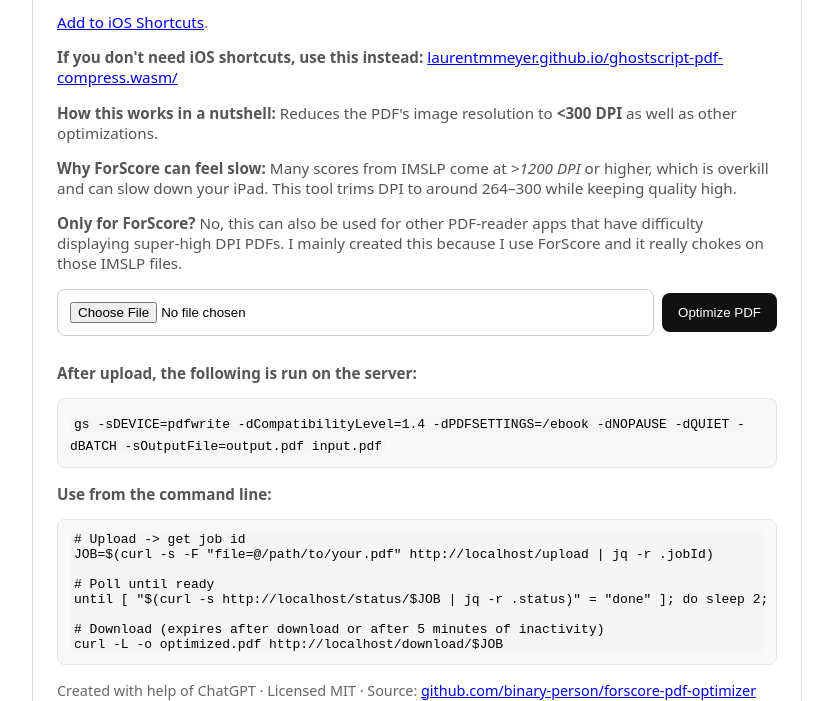
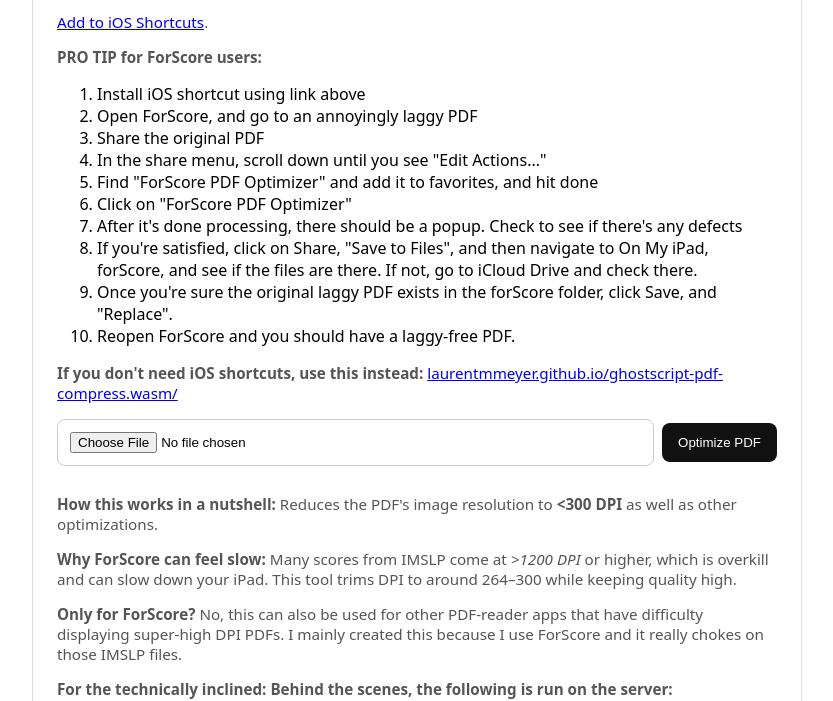
Before and after one commit to binary-person/forscore-pdf-optimizer, a website: page index.html in a window 1280 px wide. Shown: the part 99-800 px from the top of the page, without its empty margins (223-1056 px from the left). Drawn offline with Linux system fonts and the light colour scheme.

Commit message:
better instructions

```diff
--- a/index.html
+++ b/index.html
@@ -120,30 +120,26 @@
       </p>
 
       <p class="help">
+        <strong>PRO TIP for ForScore users:</strong>
+        <ol>
+          <li>Install iOS shortcut using link above</li>
+          <li>Open ForScore, and go to an annoyingly laggy PDF</li>
+          <li>Share the original PDF</li>
+          <li>In the share menu, scroll down until you see "Edit Actions..."</li>
+          <li>Find "ForScore PDF Optimizer" and add it to favorites, and hit done</li>
+          <li>Click on "ForScore PDF Optimizer"</li>
+          <li>After it's done processing, there should be a popup. Check to see if there's any defects</li>
+          <li>If you're satisfied, click on Share, "Save to Files", and then navigate to On My iPad, forScore, and see if the files are there. If not, go to iCloud Drive and check there.</li>
+          <li>Once you're sure the original laggy PDF exists in the forScore folder, click Save, and "Replace".</li>
+          <li>Reopen ForScore and you should have a laggy-free PDF.</li>
+        </ol>
+      </p>
+
+      <p class="help">
         <strong>If you don't need iOS shortcuts, use this instead:</strong>
         <a href="https://laurentmmeyer.github.io/ghostscript-pdf-compress.wasm/"
           >laurentmmeyer.github.io/ghostscript-pdf-compress.wasm/</a
         >
-      </p>
-
-      <p class="help">
-        <strong>How this works in a nutshell:</strong> Reduces the PDF's image
-        resolution to <strong>&lt;300 DPI</strong> as well as other
-        optimizations.
-      </p>
-
-      <p class="help">
-        <strong>Why ForScore can feel slow:</strong> Many scores from IMSLP come
-        at <em>&gt;1200 DPI</em> or higher, which is overkill and can slow down
-        your iPad. This tool trims DPI to around 264–300 while keeping quality
-        high.
-      </p>
-
-      <p class="help">
-        <strong>Only for ForScore?</strong> No, this can also be used for other
-        PDF-reader apps that have difficulty displaying super-high DPI PDFs. I
-        mainly created this because I use ForScore and it really chokes on those
-        IMSLP files.
       </p>
 
       <form
@@ -167,7 +163,27 @@
       </form>
 
       <p class="help">
-        <strong>After upload, the following is run on the server:</strong>
+        <strong>How this works in a nutshell:</strong> Reduces the PDF's image
+        resolution to <strong>&lt;300 DPI</strong> as well as other
+        optimizations.
+      </p>
+
+      <p class="help">
+        <strong>Why ForScore can feel slow:</strong> Many scores from IMSLP come
+        at <em>&gt;1200 DPI</em> or higher, which is overkill and can slow down
+        your iPad. This tool trims DPI to around 264–300 while keeping quality
+        high.
+      </p>
+
+      <p class="help">
+        <strong>Only for ForScore?</strong> No, this can also be used for other
+        PDF-reader apps that have difficulty displaying super-high DPI PDFs. I
+        mainly created this because I use ForScore and it really chokes on those
+        IMSLP files.
+      </p>
+
+      <p class="help">
+        <strong>For the technically inclined: Behind the scenes, the following is run on the server:</strong>
       </p>
       <div class="block">
         <code
@@ -176,7 +192,7 @@
         >
       </div>
 
-      <p class="help"><strong>Use from the command line:</strong></p>
+      <p class="help"><strong>For the technically inclined: Use from the command line:</strong></p>
       <div class="block">
         <code id="curl-example"></code>
       </div>
```
